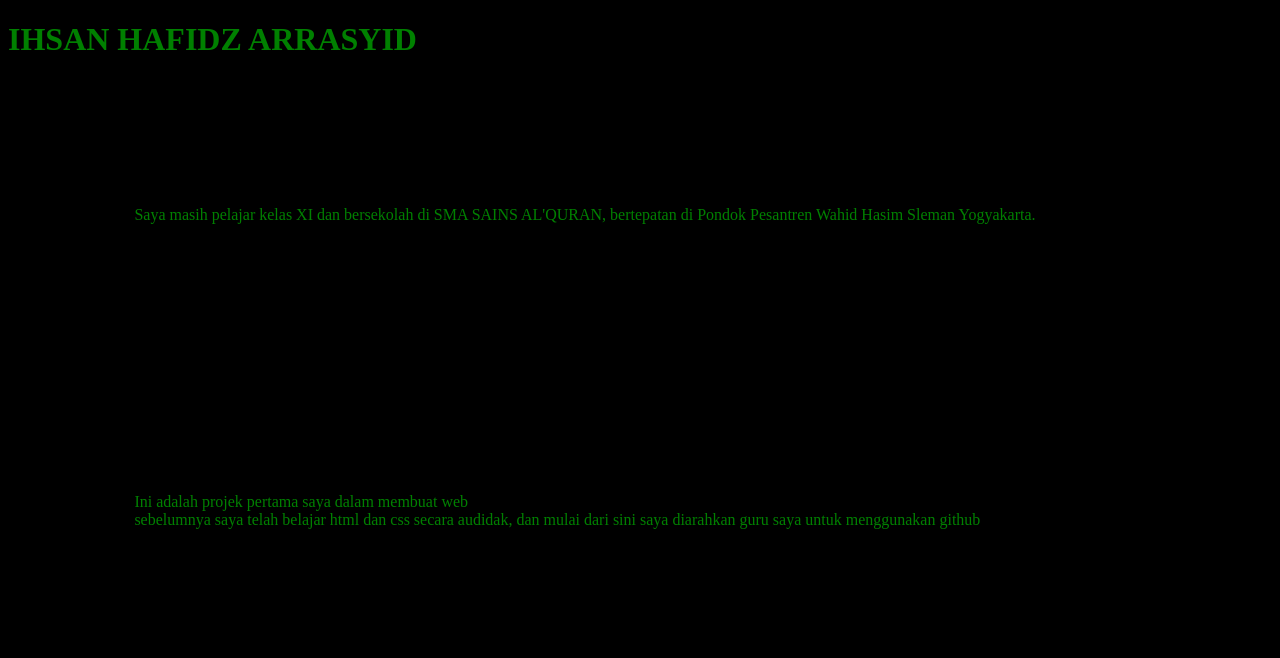
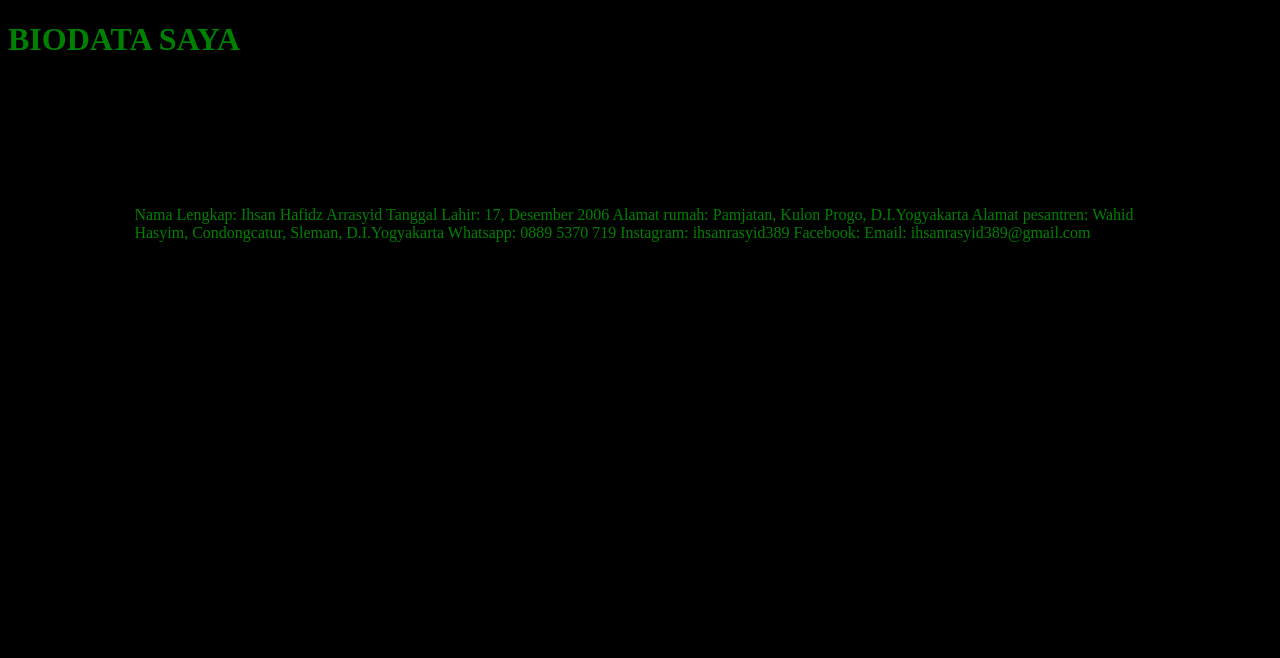
Before and after one commit to Arrasyid71/Informatika, a plain HTML site: page latihan.html/index.html in a window 1280 px wide. Drawn offline with Linux system fonts and the light colour scheme.

Commit message:
Update index.html

```diff
--- a/latihan.html/index.html
+++ b/latihan.html/index.html
@@ -7,16 +7,16 @@
     <link rel="stylesheet" href="stlyle.css" />
   </head>
   <body>
-    <h1>IHSAN HAFIDZ ARRASYID</h1>
+    <h1>BIODATA SAYA</h1>
     <p>
-      Saya masih pelajar kelas XI dan bersekolah di SMA SAINS AL'QURAN,
-      bertepatan di Pondok Pesantren Wahid Hasim Sleman Yogyakarta.
-    </p>
-
-    <p>
-      Ini adalah projek pertama saya dalam membuat web <br />
-      sebelumnya saya telah belajar html dan css secara audidak, dan mulai dari
-      sini saya diarahkan guru saya untuk menggunakan github
+      Nama Lengkap: Ihsan Hafidz Arrasyid
+      Tanggal Lahir: 17, Desember 2006
+      Alamat rumah: Pamjatan, Kulon Progo, D.I.Yogyakarta
+      Alamat pesantren: Wahid Hasyim, Condongcatur, Sleman, D.I.Yogyakarta
+      Whatsapp: 0889 5370 719
+      Instagram: ihsanrasyid389
+      Facebook:
+      Email: ihsanrasyid389@gmail.com
     </p>
   </body>
 </html>
```
